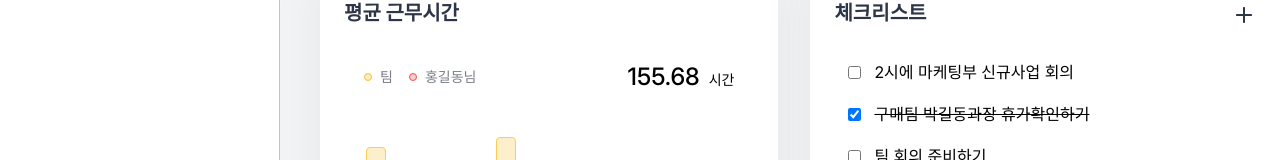
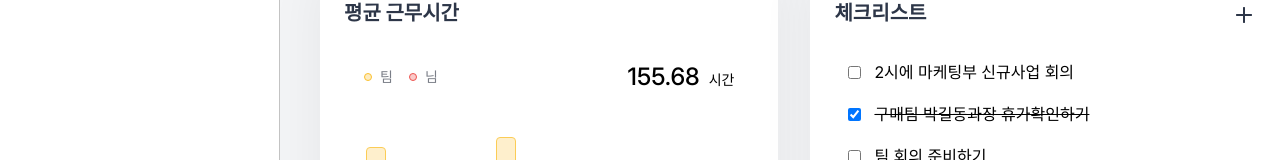
Before and after one commit to Dev-FE-3/toy-project2-team1, a React (Vite) app: page / in a window 1280 px wide. Shown: the part 405-565 px from the top of the page. Built offline with nearby package versions, Linux system fonts and the light colour scheme; no server answers; sample sign-in values are in the browser's storage.

Commit message:
refactor: 평균근무시간에 로그인 사용자 이름 반영

```diff
--- a/src/features/home/Home.jsx
+++ b/src/features/home/Home.jsx
@@ -13,7 +13,7 @@ export default function Home() {
     <Container>
       <EmployeeInfo employee={userData} />
       <LeaveInfo totalLeave={userData.totalLeaves} usedLeave={userData.usedLeaves} />
-      <AverageWorkTime />
+      <AverageWorkTime employeeName={userData.name}/>
       <CheckList />
       <DocumentList />
     </Container>
--- a/src/features/home/components/AverageWorkTime.jsx
+++ b/src/features/home/components/AverageWorkTime.jsx
@@ -2,7 +2,7 @@ import Card from '@/shared/components/card/Card'
 import { useEffect, useState } from 'react'
 import styled, { css } from 'styled-components'
 
-export default function AverageWorkTime() {
+export default function AverageWorkTime({ employeeName }) {
   const [isAnimated, setIsAnimated] = useState(false)
   useEffect(() => {
     setIsAnimated(true)
@@ -34,7 +34,7 @@ export default function AverageWorkTime() {
             </LegendItem>
             <LegendItem $label={'user'}>
               <span className="dot"></span>
-              <span>{'홍길동'}님</span>
+              <span>{employeeName}님</span>
             </LegendItem>
           </Legend>
           <WorkTime>
```
